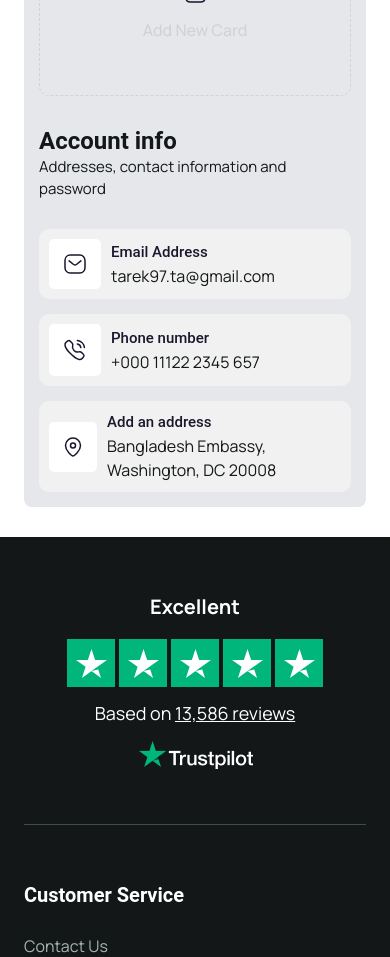
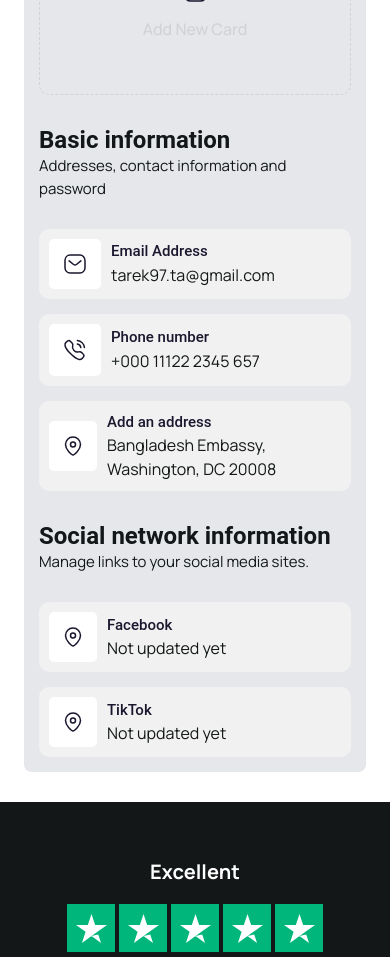
Before and after one commit to bvviet/do-an-front-end, a React (Vite) app: page /profile in a window 390 px wide. Shown: the part 1760-2717 px from the top of the page. Built offline with nearby package versions, Linux system fonts and the light colour scheme.

Commit message:
update ui profile

```diff
--- a/package.json
+++ b/package.json
@@ -15,9 +15,11 @@
     "@mui/icons-material": "^6.0.1",
     "@mui/material": "^6.0.1",
     "axios": "^1.7.5",
+    "quill": "^2.0.2",
     "react": "^18.3.1",
     "react-dom": "^18.3.1",
     "react-final-form": "^6.5.9",
+    "react-quill": "^2.0.0",
     "react-router-dom": "^6.26.1",
     "react-slick": "^0.30.2",
     "react-toastify": "^10.0.5",
--- a/src/components/user/Profile/FormUpdateInfo.tsx
+++ b/src/components/user/Profile/FormUpdateInfo.tsx
@@ -8,12 +8,13 @@ const FormUpdateInfo = () => {
             <form action="" className="col-span-12">
                 {/* Form row 1 */}
                 <div className=" gap-[20px]">
+                    {/* Full name */}
                     <div className="w-full lg:w-auto mt-[10px]">
-                        <label htmlFor="" className="text-[2.2rem] font-medium">
+                        <label htmlFor="fullName" className="text-[2.2rem] font-medium">
                             Full name
                         </label>
                         <div className="flex items-center px-[12px] border border-solid border-[#d2d1d6] h-[48px] rounded-xl">
-                            <input type="text" placeholder="Full name" className="w-full" />
+                            <input id="fullName" type="text" placeholder="Full name" className="w-full" />
                         </div>
                         <img
                             className="hidden"
@@ -65,6 +66,36 @@ const FormUpdateInfo = () => {
                         />
                     </div>
                 </div>
+                {/* Social */}
+                <div className=" gap-[20px]">
+                    {/* Personal websites */}
+                    <div className="w-full lg:w-auto mt-[10px]">
+                        <label htmlFor="" className="text-[2.2rem] font-medium">
+                            Facebook
+                        </label>
+                        <div className="flex items-center px-[12px] border border-solid border-[#d2d1d6] h-[48px] rounded-xl">
+                            <input type="text" placeholder="https://facebook.com/username." className="w-full" />
+                        </div>
+                        <img
+                            className="hidden"
+                            src="https://sondnpt00343.github.io/f8-project-08/assets/icons/form-error.svg"
+                            alt=""
+                        />
+                    </div>
+                    <div className="w-full lg:w-auto mt-[20px]">
+                        <label htmlFor="" className="text-[2.2rem] font-medium">
+                            TikTok
+                        </label>
+                        <div className="flex items-center px-[12px] border border-solid border-[#d2d1d6] h-[48px] rounded-xl">
+                            <input type="text" placeholder="https://tiktok.com/@username" className="w-full" />
+                        </div>
+                        <img
+                            className="hidden"
+                            src="https://sondnpt00343.github.io/f8-project-08/assets/icons/form-error.svg"
+                            alt=""
+                        />
+                    </div>
+                </div>
                 <div className="flex items-center justify-between w-full mt-[20px]">
                     <div className="text-black cursor-pointer hover:opacity-65" onClick={closePopup}>
                         Cancel
--- a/src/components/user/Profile/ProfileRight.tsx
+++ b/src/components/user/Profile/ProfileRight.tsx
@@ -1,4 +1,5 @@
 import add from "../../../assets/icons/add.svg";
+import FormUpdateInfo from "./FormUpdateInfo";
 import flight from "../../../assets/icons/IconProfiles/flight.svg";
 import flightSmall from "../../../assets/icons/IconProfiles/flightSmall.svg";
 import oval from "../../../assets/icons/IconProfiles/Oval.svg";
@@ -8,7 +9,6 @@ import messages from "@/assets/icons/message.svg";
 import phone from "@/assets/icons/IconProfiles/phone.svg";
 import location from "@/assets/icons/location.svg";
 import { useModalContext } from "../../../contexts/ModelPopUp/ModelProvider";
-import FormUpdateInfo from "./FormUpdateInfo";
 
 const ProfileRight = () => {
     const { openPopup } = useModalContext();
@@ -89,7 +89,7 @@ const ProfileRight = () => {
             {/* Account info */}
             <div className="grid grid-cols-12 gap-5">
                 <div className="col-span-12">
-                    <h2 className="text-[24px] font-bold leading-tight">Account info</h2>
+                    <h2 className="text-[24px] font-bold leading-tight">Basic information</h2>
                     <p className="text-[15px]">Addresses, contact information and password</p>
                 </div>
                 <div className="col-span-12 grid grid-cols-1 lg:grid-cols-2 gap-6 mt-[16px]">
@@ -131,6 +131,40 @@ const ProfileRight = () => {
                     </a>
                 </div>
             </div>
+
+            {/* Account info */}
+            <div className="grid grid-cols-12 gap-5">
+                <div className="col-span-12">
+                    <h2 className="text-[24px] font-bold leading-tight">Social network information</h2>
+                    <p className="text-[15px]">Manage links to your social media sites.</p>
+                </div>
+                <div className="col-span-12 grid grid-cols-1 lg:grid-cols-2 gap-6 mt-[16px]">
+                    {/* item 1 */}
+                    <a href="#!" onClick={() => openPopup(<FormUpdateInfo />)}>
+                        <article className="flex items-center gap-[10px] p-[10px] bg-[#f1f1f1] rounded-[10px]">
+                            <div className="p-[15px] flex justify-center flex-shrink-0 rounded-lg bg-white">
+                                <img src={location} alt="" />
+                            </div>
+                            <div>
+                                <h3 className="text-[1.5rem] font-medium text-[#1A162E]">Facebook</h3>
+                                <p>Not updated yet</p>
+                            </div>
+                        </article>
+                    </a>
+                    {/* item 2 */}
+                    <a href="#!" onClick={() => openPopup(<FormUpdateInfo />)}>
+                        <article className="flex items-center gap-[10px] p-[10px] bg-[#f1f1f1] rounded-[10px]">
+                            <div className="p-[15px] flex justify-center flex-shrink-0 rounded-lg bg-white">
+                                <img src={location} alt="" />
+                            </div>
+                            <div>
+                                <h3 className="text-[1.5rem] font-medium text-[#1A162E]">TikTok</h3>
+                                <p>Not updated yet</p>
+                            </div>
+                        </article>
+                    </a>
+                </div>
+            </div>
         </div>
     );
 };
```
Also changed, not shown: src/components/FAQComponents/FAQ.tsx (+94 -23 lines), src/assets/icons/danger.svg, 1 other file (tests, documents, lock files or other folders).
